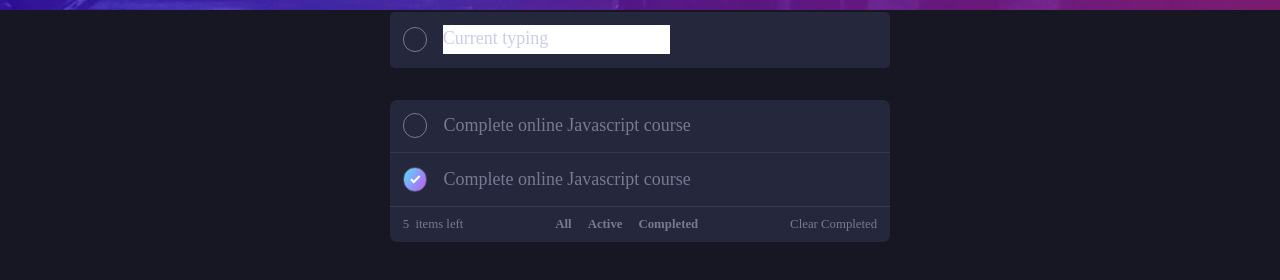
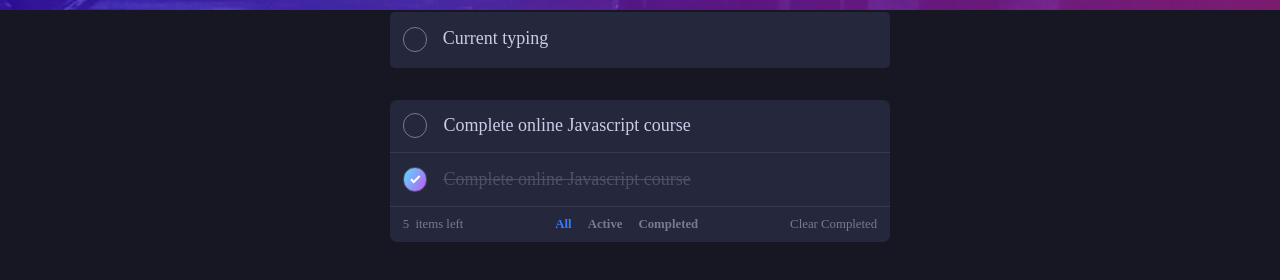
Before and after one commit to hozayves/ToDo-App, a plain HTML site: page index.html in a window 1280 px wide. Shown: the part 214-494 px from the top of the page. Drawn offline with Linux system fonts and the light colour scheme.

Commit message:
Make changes in layout

```diff
--- a/dist/css/main.css
+++ b/dist/css/main.css
@@ -130,6 +130,10 @@ body {
   outline: none;
   word-break: break-all;
   word-wrap: break-word;
+  background-color: transparent;
+  font-size: inherit;
+  width: 100%;
+  color: inherit;
 }
 
 .todo__lists {
@@ -165,7 +169,7 @@ body {
       -ms-flex-align: center;
           align-items: center;
   padding: 0.8rem;
-  color: #777a92;
+  color: #cacde8;
   border-bottom: 1px solid #393a4c;
   background-color: #25273c;
 }
@@ -197,8 +201,9 @@ body {
   z-index: 2;
 }
 
-.todo__lists__list__check-all img {
+.todo__lists__list__check-all .imgActive {
   display: block;
+  pointer-events: none;
 }
 
 .todo__lists__list__check-all:hover {
@@ -234,8 +239,17 @@ body {
   width: 90%;
 }
 
+.todo__lists__list__todo::first-letter {
+  text-transform: uppercase;
+}
+
 .todo__lists__list__todo span:hover {
   cursor: pointer;
+}
+
+.todo__lists__list .line-complete {
+  text-decoration: line-through;
+  color: #4d5066;
 }
 
 .todo__lists__list__delete {
@@ -308,7 +322,7 @@ body {
   color: #cacde8;
 }
 
-.todo__navs__nav__ul li .active {
+.todo__navs__nav__ul li .actived {
   color: #3a7bfd;
 }
 
```
Also changed, not shown: 1 other file.
